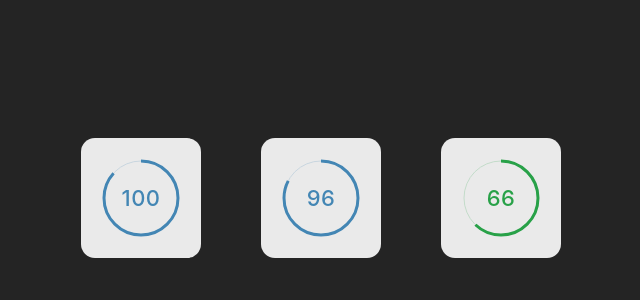
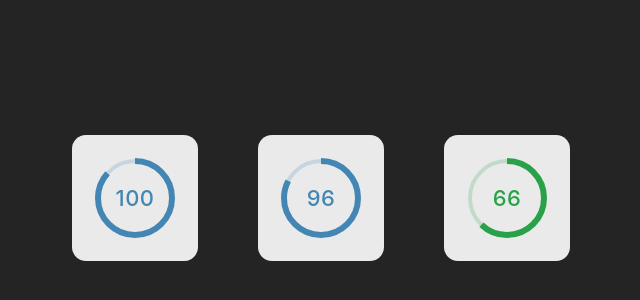
Before and after one commit to a-caron/vue-circular-progress-bar, a Vue app: page / in a window 1280 px wide. Shown: the part 210-510 px from the top of the page, without its empty margins (319-959 px from the left). Built offline with nearby package versions, Linux system fonts and the light colour scheme.

Commit message:
Update useCircle composable

```diff
--- a/src/App.vue
+++ b/src/App.vue
@@ -17,7 +17,7 @@
       const random100 = () => Math.round(Math.random() * 100)
       const setValues = () => values.value = values.value.map(() => random100())
 
-      setValues()
+      setTimeout(setValues)
       intervalId = setInterval(() => setValues(), 3500)
     })
 
--- a/src/components/CircularProgressBar.vue
+++ b/src/components/CircularProgressBar.vue
@@ -23,30 +23,34 @@
   })
 
   const {
-    circleDiam,
-    circleRadiusMinusBorder,
+    circleDiamPlusBorder,
+    circleRadius,
+    circleProgressBorder,
+    circleTotalBorder,
     circleOffset,
-    strokeDashArray,
-    strokeDashOffset
+    circleCirc,
+    circleCircProgress
   } = useCircle()
 
   function useCircle() {
 
-    const size = 80
-    const border = 6
-    const sizeMinusBorder = size - border
-    const strokeDashArray = 2 * Math.PI * (sizeMinusBorder / 2)
+    const diam = 74
+    const border = 12
+    const radius = diam / 2
+    const circ = 2 * Math.PI * radius
 
-    const strokeDashOffset = computed(() => {
-      return strokeDashArray - (strokeDashArray * props.progress / 100)
+    const circProgress = computed(() => {
+      return circ - (circ * props.progress / 100)
     })
 
     return {
-      circleDiam: `${size}px`,
-      circleRadiusMinusBorder: sizeMinusBorder / 2,
+      circleDiamPlusBorder: `${diam + border}px`,
+      circleRadius: radius,
+      circleProgressBorder: border / 2,
+      circleTotalBorder: (border / 2) - 2,
       circleOffset: `${border / 2}px`,
-      strokeDashArray,
-      strokeDashOffset
+      circleCirc: circ,
+      circleCircProgress: circProgress
     }
   }
 </script>
@@ -63,9 +67,9 @@
         v-for="type in ['total', 'progress']"
         :key="type"
         :data-type="type"
-        :cx="circleRadiusMinusBorder"
-        :cy="circleRadiusMinusBorder"
-        :r="circleRadiusMinusBorder"/>
+        :cx="circleRadius"
+        :cy="circleRadius"
+        :r="circleRadius"/>
     </svg>
   </div>
 </template>
@@ -75,8 +79,8 @@
   .circular-progress-bar {
     aspect-ratio: 1/1;
     position: relative;
-    width: v-bind(circleDiam);
-    height: v-bind(circleDiam);
+    width: v-bind(circleDiamPlusBorder);
+    height: v-bind(circleDiamPlusBorder);
     background-color: rgba(white, .9);
     padding: 20px;
     border-radius: 14px;
@@ -100,8 +104,8 @@
     }
 
     svg {
-      width: v-bind(circleDiam);
-      height: v-bind(circleDiam);
+      width: v-bind(circleDiamPlusBorder);
+      height: v-bind(circleDiamPlusBorder);
       transform: translate(-50%, -50%) rotate(-90deg);
 
       circle {
@@ -110,15 +114,15 @@
       }
 
       [data-type='total'] {
-        stroke-width: 1;
+        stroke-width: v-bind(circleTotalBorder);
         stroke: v-bind(color);
         opacity: 0.2;
       }
 
       [data-type='progress'] {
-        stroke-width: 3;
-        stroke-dasharray: v-bind(strokeDashArray);
-        stroke-dashoffset: v-bind(strokeDashOffset);
+        stroke-width: v-bind(circleProgressBorder);
+        stroke-dasharray: v-bind(circleCirc);
+        stroke-dashoffset: v-bind(circleCircProgress);
         stroke: v-bind(color);
       }
     }
```
